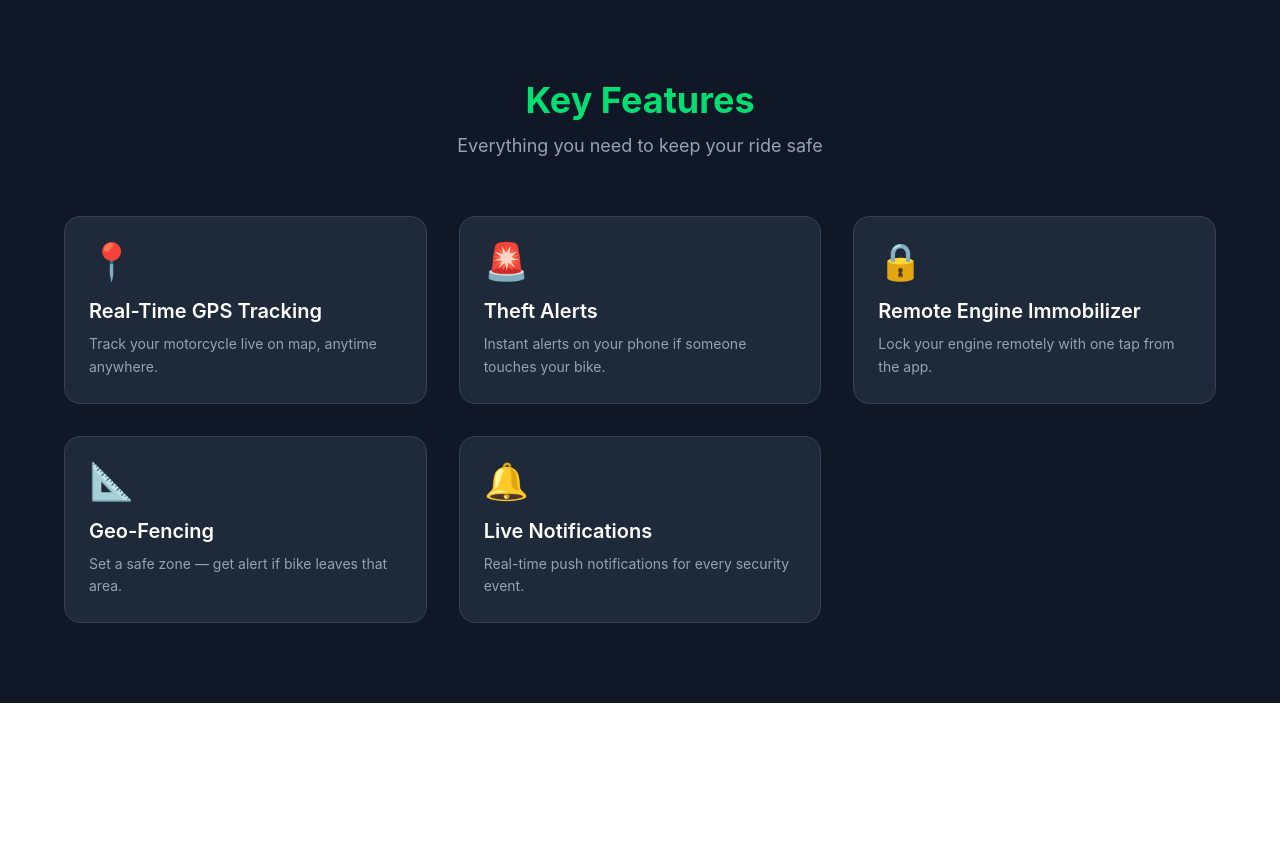
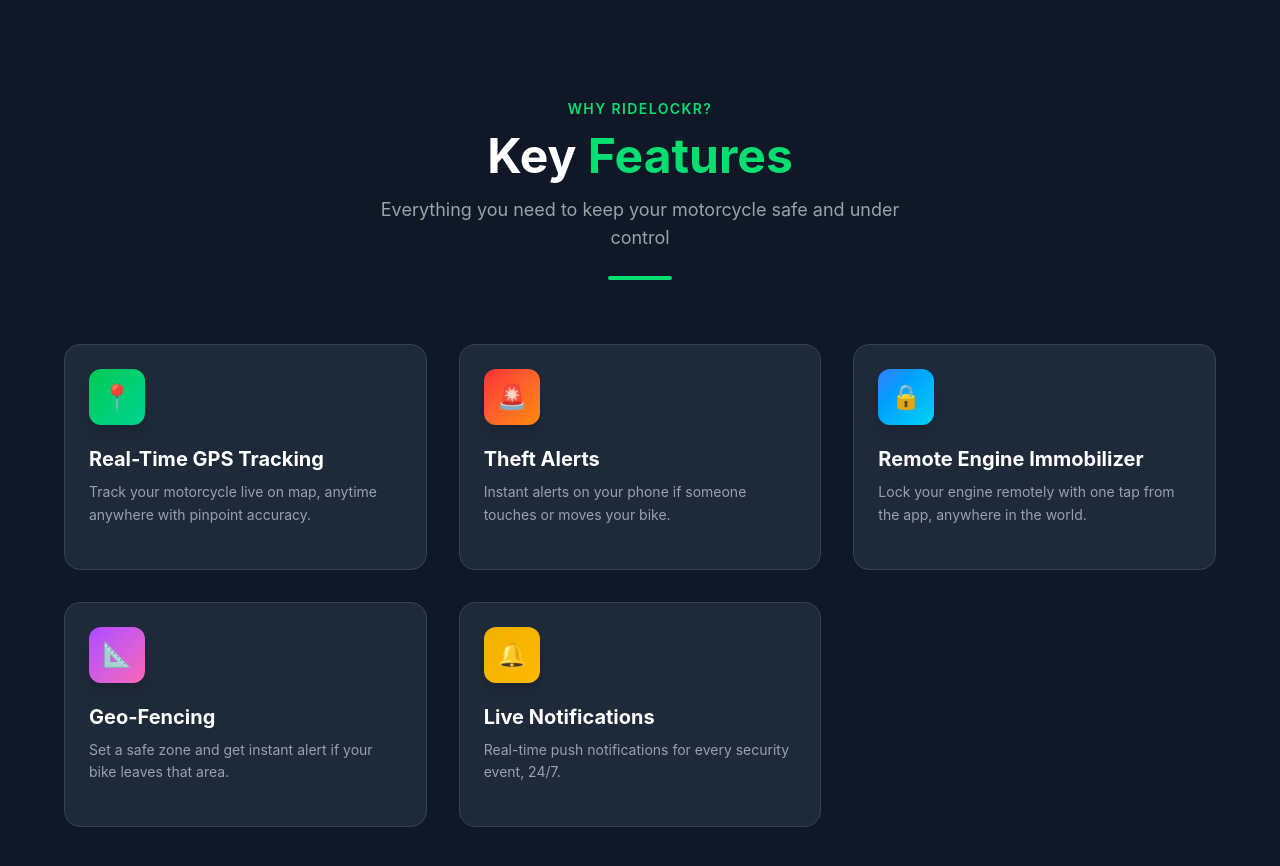
Before and after one commit to 1234704/RideLockr-Website, a React (Vite) app: page / in a window 1280 px wide. Shown: the top 866 px of the page. Before the commit the page ends 800 px from the top, so only its background shows below. Built offline with nearby package versions, Linux system fonts and the light colour scheme.

Commit message:
feat: features section animations and styles complete - Day 2

```diff
--- a/src/components/FeaturesSection.jsx
+++ b/src/components/FeaturesSection.jsx
@@ -1,60 +1,100 @@
+import { useEffect, useRef, useState } from "react";
+
 const features = [
   {
     icon: "📍",
     title: "Real-Time GPS Tracking",
-    description: "Track your motorcycle live on map, anytime anywhere."
+    description: "Track your motorcycle live on map, anytime anywhere with pinpoint accuracy.",
+    color: "from-green-500 to-emerald-400"
   },
   {
     icon: "🚨",
     title: "Theft Alerts",
-    description: "Instant alerts on your phone if someone touches your bike."
+    description: "Instant alerts on your phone if someone touches or moves your bike.",
+    color: "from-red-500 to-orange-400"
   },
   {
     icon: "🔒",
     title: "Remote Engine Immobilizer",
-    description: "Lock your engine remotely with one tap from the app."
+    description: "Lock your engine remotely with one tap from the app, anywhere in the world.",
+    color: "from-blue-500 to-cyan-400"
   },
   {
     icon: "📐",
     title: "Geo-Fencing",
-    description: "Set a safe zone — get alert if bike leaves that area."
+    description: "Set a safe zone and get instant alert if your bike leaves that area.",
+    color: "from-purple-500 to-pink-400"
   },
   {
     icon: "🔔",
     title: "Live Notifications",
-    description: "Real-time push notifications for every security event."
-  }
+    description: "Real-time push notifications for every security event, 24/7.",
+    color: "from-yellow-500 to-amber-400"
+  },
 ];
+
+const FeatureCard = ({ feature, index }) => {
+  const [visible, setVisible] = useState(false);
+  const ref = useRef(null);
+
+  useEffect(() => {
+    const observer = new IntersectionObserver(
+      ([entry]) => { if (entry.isIntersecting) setVisible(true); },
+      { threshold: 0.2 }
+    );
+    if (ref.current) observer.observe(ref.current);
+    return () => observer.disconnect();
+  }, []);
+
+  return (
+    <div
+      ref={ref}
+      style={{ transitionDelay: `${index * 100}ms` }}
+      className={`bg-gray-800 rounded-2xl p-6 border border-gray-700
+                  hover:border-green-400 hover:scale-105 hover:shadow-lg
+                  hover:shadow-green-500/20 transition-all duration-500 cursor-pointer
+                  ${visible ? "opacity-100 translate-y-0" : "opacity-0 translate-y-10"}`}
+    >
+      {/* Icon with gradient bg */}
+      <div className={`w-14 h-14 rounded-xl bg-gradient-to-br ${feature.color}
+                       flex items-center justify-center text-2xl mb-5 shadow-lg`}>
+        {feature.icon}
+      </div>
+
+      <h3 className="text-xl font-bold text-white mb-2">{feature.title}</h3>
+      <p className="text-gray-400 text-sm leading-relaxed">{feature.description}</p>
+
+      {/* Bottom accent line */}
+      <div className={`mt-4 h-0.5 w-0 bg-gradient-to-r ${feature.color}
+                       transition-all duration-500 group-hover:w-full rounded-full`} />
+    </div>
+  );
+};
 
 const FeaturesSection = () => {
   return (
-    <section id="features" className="bg-gray-900 text-white py-20 px-6">
+    <section id="features" className="bg-gray-900 text-white py-24 px-6">
       <div className="max-w-6xl mx-auto">
 
-        {/* Heading */}
-        <div className="text-center mb-14">
-          <h2 className="text-4xl font-bold text-green-400">Key Features</h2>
-          <p className="text-gray-400 mt-3 text-lg">
-            Everything you need to keep your ride safe
+        {/* Section Header */}
+        <div className="text-center mb-16">
+          <span className="text-green-400 text-sm font-semibold uppercase tracking-widest">
+            Why RideLockr?
+          </span>
+          <h2 className="text-4xl md:text-5xl font-bold text-white mt-3">
+            Key <span className="text-green-400">Features</span>
+          </h2>
+          <p className="text-gray-400 mt-4 text-lg max-w-xl mx-auto">
+            Everything you need to keep your motorcycle safe and under control
           </p>
+          {/* Divider */}
+          <div className="w-16 h-1 bg-green-400 rounded-full mx-auto mt-6"></div>
         </div>
 
-        {/* Feature Cards Grid */}
+        {/* Cards Grid */}
         <div className="grid grid-cols-1 sm:grid-cols-2 lg:grid-cols-3 gap-8">
           {features.map((feature, index) => (
-            <div
-              key={index}
-              className="bg-gray-800 rounded-2xl p-6 border border-gray-700
-                         hover:border-green-400 transition-all duration-300"
-            >
-              <div className="text-4xl mb-4">{feature.icon}</div>
-              <h3 className="text-xl font-semibold text-white mb-2">
-                {feature.title}
-              </h3>
-              <p className="text-gray-400 text-sm leading-relaxed">
-                {feature.description}
-              </p>
-            </div>
+            <FeatureCard key={index} feature={feature} index={index} />
           ))}
         </div>
 
```
